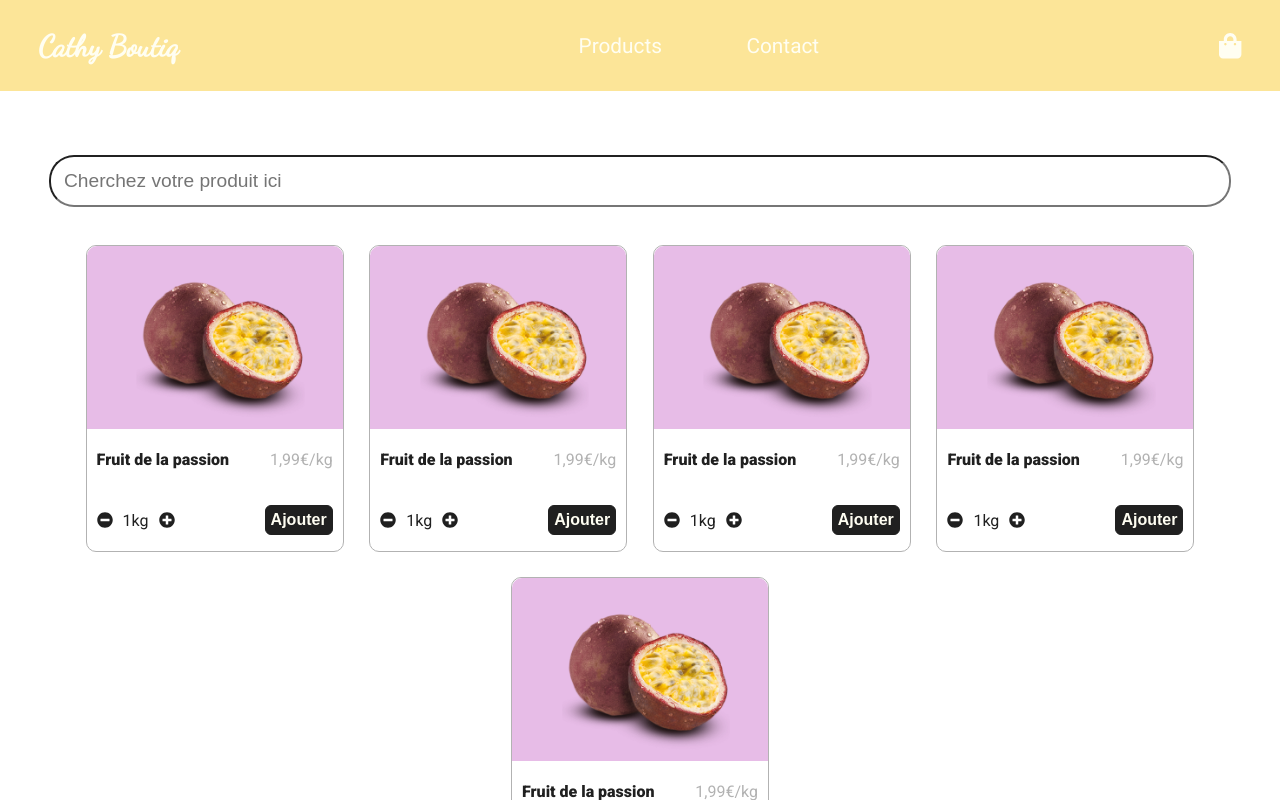
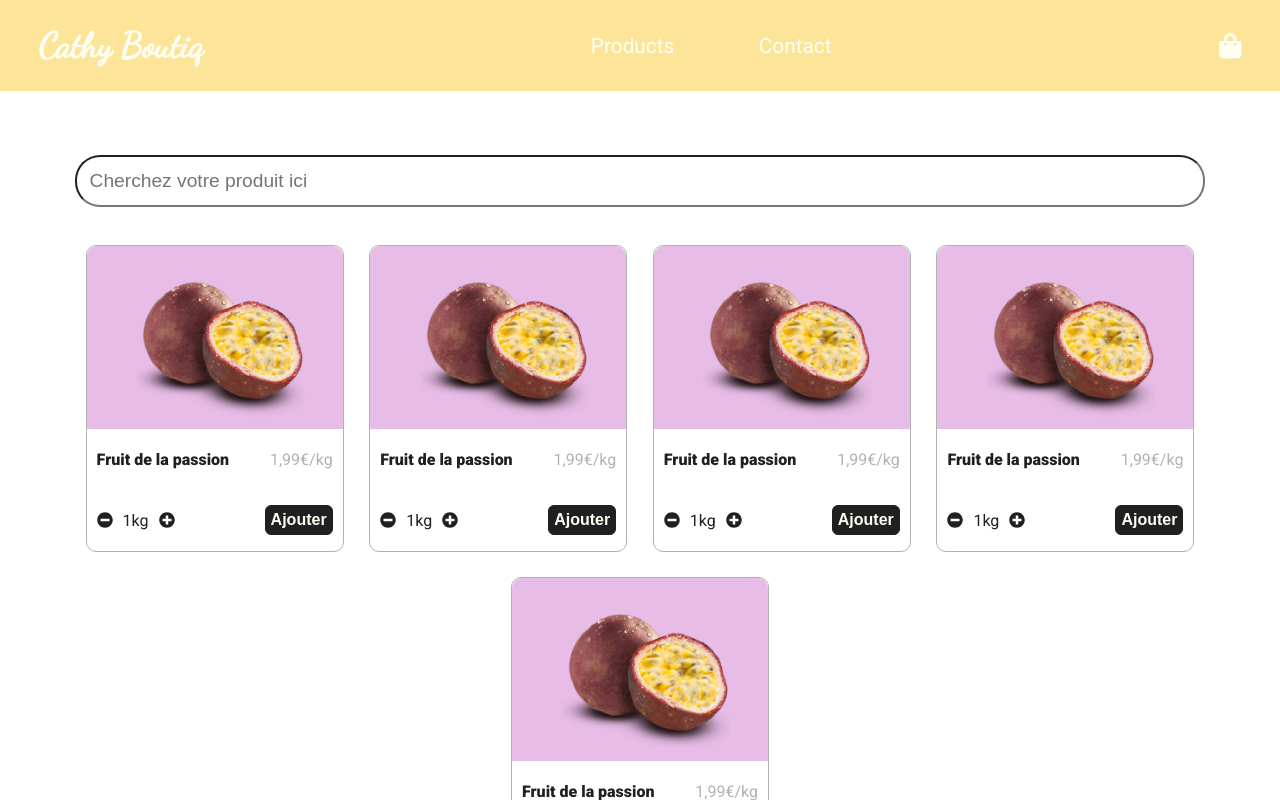
Before and after one commit to emmanuellejaldorau/cathy-boutik, a React (Create React App) app: page /produits in a window 1280 px wide. Shown: the top 800 px of the page. Built offline with nearby package versions, Linux system fonts and the light colour scheme.

Commit message:
feat(general): added router

```diff
--- a/src/App.css
+++ b/src/App.css
@@ -23,9 +23,15 @@ nav{
     color: #fffef2;
 }
 
-nav > h3 {
-    margin: 0;
+nav a {
+    text-decoration: none;
+    color: #fffef2;
+}
+
+.navigation-logo {
     font-family: 'Dancing Script', cursive;
+    font-weight: bold;
+    font-size: 2.2rem;
 }
 
 .navigation-desktop  {
@@ -117,6 +123,7 @@ footer{
         align-items: center;
         flex-basis: 20%;
         font-size: 1.3rem;
+        text-decoration: none;
     }
 
     /*--------------------Product Tile------------------------*/
--- a/src/App.tsx
+++ b/src/App.tsx
@@ -1,4 +1,5 @@
 import React from 'react';
+import { Switch, Route, BrowserRouter } from 'react-router-dom';
 import './App.css';
 import Navigation from './components/shared/Navigation';
 import Homepage from './components/homepage/Homepage';
@@ -8,10 +9,15 @@ import ProductList from './components/product-list/ProductList';
 function App() {
   return (
     <>
-      <Navigation />
-      {/* <Homepage /> */}
-      <ProductList />
-      <Footer/>
+      <BrowserRouter>
+        <Navigation />
+        <Switch>
+          <Route exact path="/" component={Homepage} />
+          <Route path="/produits" component={ProductList} />
+          {/* <Route component={NotFound} /> */}
+        </Switch>
+        <Footer/>
+      </BrowserRouter>
     </>
   );
 }
--- a/src/components/product-list/ProductList.css
+++ b/src/components/product-list/ProductList.css
@@ -36,9 +36,10 @@ input{
         margin-bottom: 10%;
     }
 
+
     /*--------------------Searchbar------------------------*/
     input{
-        width: 90%;
+        width: 86%;
         padding: 1%;
         margin: 5% 0 3%;
         font-size: 1.2rem;
--- a/src/components/shared/Navigation.tsx
+++ b/src/components/shared/Navigation.tsx
@@ -4,11 +4,11 @@ import { FontAwesomeIcon } from '@fortawesome/react-fontawesome'
 
 function Navigation(){
     return(
-        <nav className="navigation">
+        <nav>
             <FontAwesomeIcon icon="bars" className="navigation-mobile" />
-            <h3>Cathy Boutiq</h3>
+            <NavLink to="/" className="navigation-logo">Cathy Boutiq</NavLink>
             <div className="navigation-desktop">
-                <p>Products</p>
+                <NavLink to="/produits">Products</NavLink>
                 <p>Contact</p>
             </div>
             <FontAwesomeIcon icon="shopping-bag" />
```
